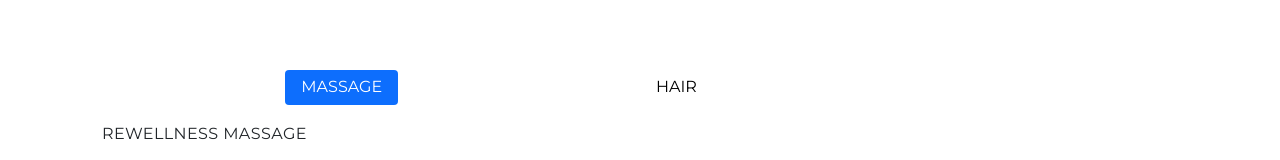
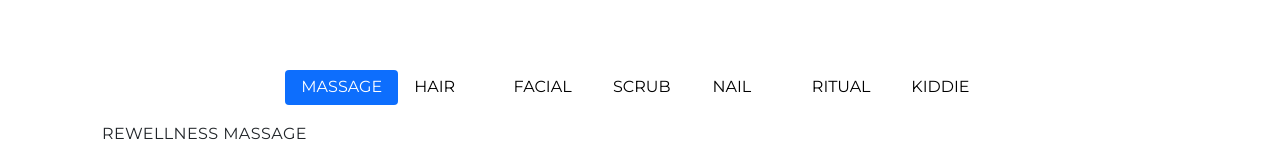
Before and after one commit to aldipee/redayspa, a Next.js app: page /treatment-menu-test in a window 1280 px wide. Shown: the part 558-718 px from the top of the page. Built offline with nearby package versions, Linux system fonts and the light colour scheme.

Commit message:
add all nav pane

```diff
--- a/pages/treatment-menu-test.js
+++ b/pages/treatment-menu-test.js
@@ -83,6 +83,21 @@ export default function Home() {
                   <li className='nav-item'>
                     <button className='nav-link' id='pills-hair-tab' data-bs-toggle='pill' data-bs-target='#pills-hair'>HAIR</button>
                   </li>
+                  <li className='nav-item'>
+                    <button className='nav-link' id='pills-facial-tab' data-bs-toggle='pill' data-bs-target='#pills-facial'>FACIAL</button>
+                  </li>
+                  <li className='nav-item'>
+                    <button className='nav-link' id='pills-scrub-tab' data-bs-toggle='pill' data-bs-target='#pills-scrub'>SCRUB</button>
+                  </li>
+                  <li className='nav-item'>
+                    <button className='nav-link' id='pills-nail-tab' data-bs-toggle='pill' data-bs-target='#pills-nail'>NAIL</button>
+                  </li>
+                  <li className='nav-item'>
+                    <button className='nav-link' id='pills-ritual-tab' data-bs-toggle='pill' data-bs-target='#pills-ritual'>RITUAL</button>
+                  </li>
+                  <li className='nav-item'>
+                    <button className='nav-link' id='pills-kiddie-tab' data-bs-toggle='pill' data-bs-target='#pills-kiddie'>KIDDIE</button>
+                  </li>
                 </ul>
               </div>
               <div className='col-lg-12'>
@@ -92,6 +107,21 @@ export default function Home() {
                   </div>
                   <div className='tab-pane fade' id='pills-hair'>
                     <p>HAIR</p>
+                  </div>
+                  <div className='tab-pane fade' id='pills-facial'>
+                    <p>FACIAL</p>
+                  </div>
+                  <div className='tab-pane fade' id='pills-scrub'>
+                    <p>SCRUB</p>
+                  </div>
+                  <div className='tab-pane fade' id='pills-nail'>
+                    <p>NAIL</p>
+                  </div>
+                  <div className='tab-pane fade' id='pills-ritual'>
+                    <p>RITUAL</p>
+                  </div>
+                  <div className='tab-pane fade' id='pills-kiddie'>
+                    <p>KIDDIE</p>
                   </div>
                 </div>
               </div>
```
